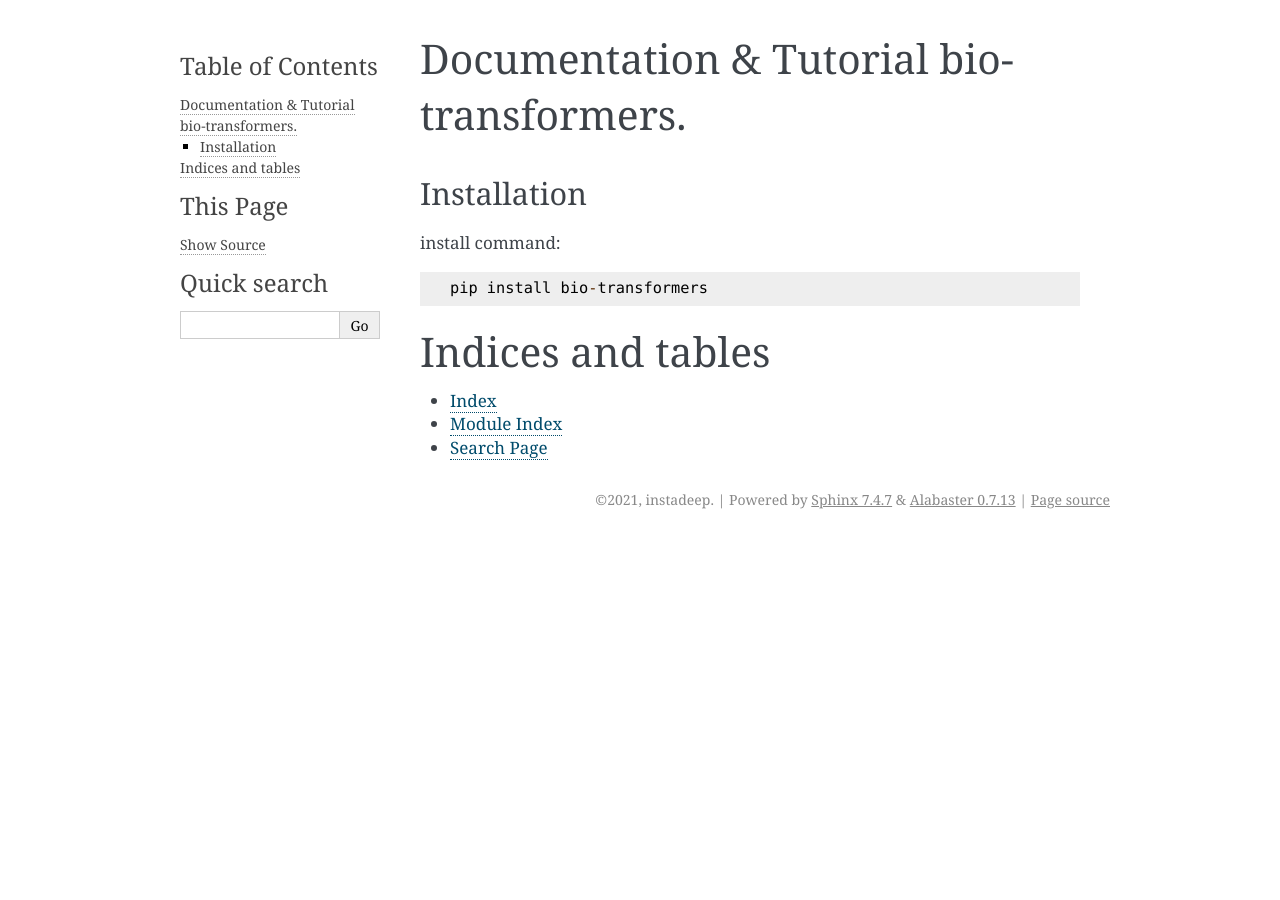
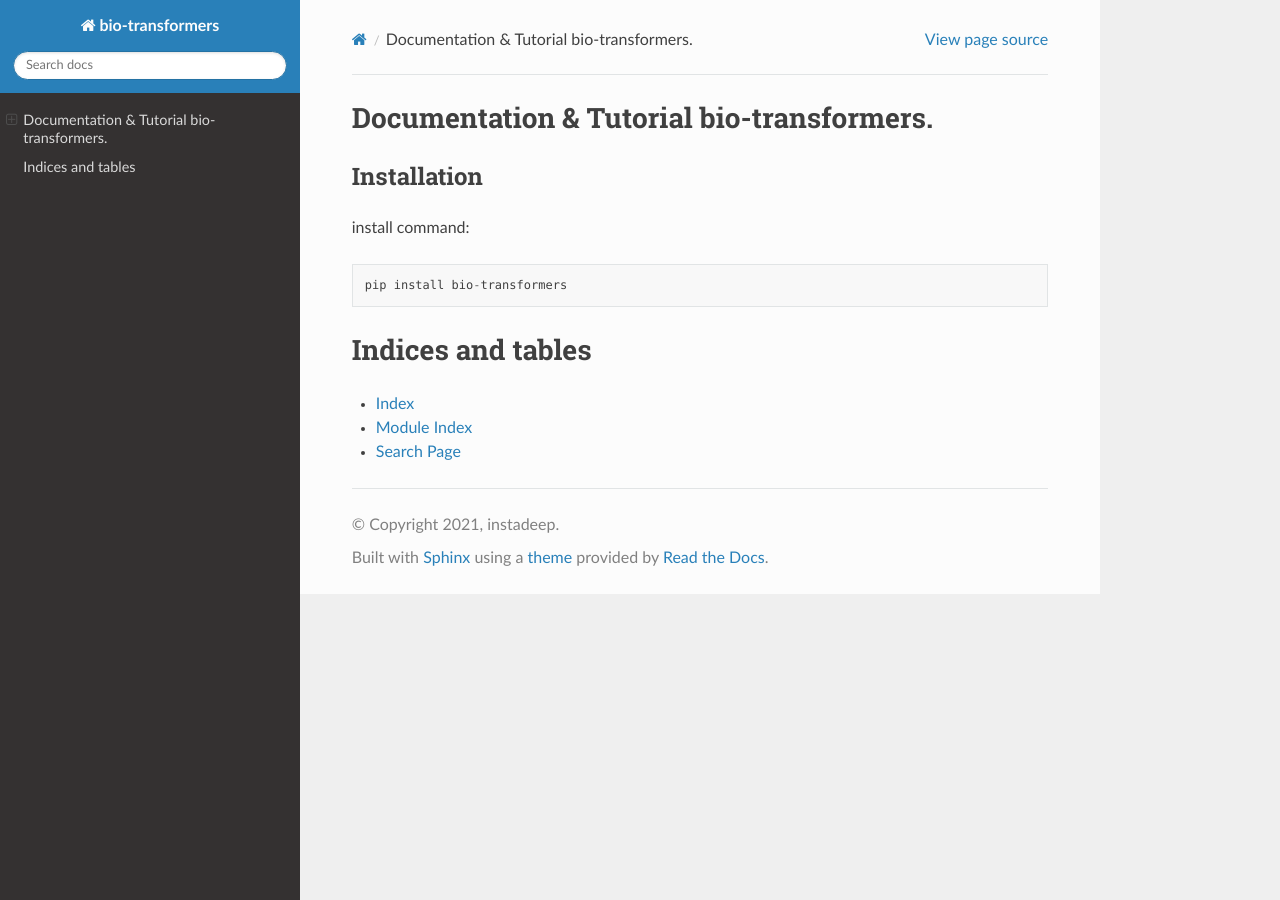
Before and after one commit to DeepChainBio/bio-transformers, a Sphinx documentation site: the page built from docs/source/index.rst, in a window 1280 px wide. Built offline with Sphinx 7.4.7 and the Read the Docs theme 2.0.0, drawn with Linux system fonts in a browser that asks for light colours.

Commit message:
add rtd theme

```diff
--- a/docs/source/conf.py
+++ b/docs/source/conf.py
@@ -1,3 +1,5 @@
+# type: ignore
+# flake8: noqa
 # Configuration file for the Sphinx documentation builder.
 #
 # This file only contains a selection of the most common options. For a full
@@ -16,13 +18,14 @@
 
 
 # -- Project information -----------------------------------------------------
+import sphinx_rtd_theme
 
-project = 'bio-transformers'
-copyright = '2021, instadeep'
-author = 'instadeep'
+project = "bio-transformers"
+copyright = "2021, instadeep"
+author = "instadeep"
 
 # The full version, including alpha/beta/rc tags
-release = '0.0.1'
+release = "0.0.1"
 
 
 # -- General configuration ---------------------------------------------------
@@ -30,11 +33,10 @@ release = '0.0.1'
 # Add any Sphinx extension module names here, as strings. They can be
 # extensions coming with Sphinx (named 'sphinx.ext.*') or your custom
 # ones.
-extensions = [
-]
+extensions = []
 
 # Add any paths that contain templates here, relative to this directory.
-templates_path = ['_templates']
+templates_path = ["_templates"]
 
 # List of patterns, relative to source directory, that match files and
 # directories to ignore when looking for source files.
@@ -44,12 +46,13 @@ exclude_patterns = []
 
 # -- Options for HTML output -------------------------------------------------
 
-# The theme to use for HTML and HTML Help pages.  See the documentation for
-# a list of builtin themes.
-#
-html_theme = 'alabaster'
-
 # Add any paths that contain custom static files (such as style sheets) here,
 # relative to this directory. They are copied after the builtin static files,
 # so a file named "default.css" will overwrite the builtin "default.css".
-html_static_path = ['_static']
+html_static_path = ["_static"]
+
+extensions = [
+    "sphinx_rtd_theme",
+]
+
+html_theme = "sphinx_rtd_theme"
--- a/requirements.txt
+++ b/requirements.txt
@@ -1,6 +1,8 @@
+fair-esm==0.3.1
 numpy>=1.16
+pandas>=1.2.3
+sphinx-notfound-page==0.6
+sphinx_rtd_theme==0.5.2
 torch==1.5.0
-fair-esm==0.3.1
-pandas>=1.2.3
 tqdm>=4.60.0
 transformers==4.5.1
```
Also changed, not shown: 1 other file.
